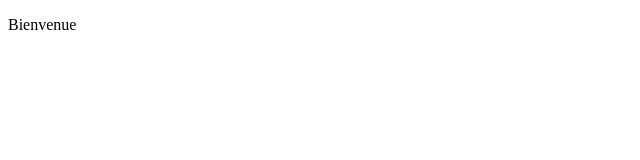
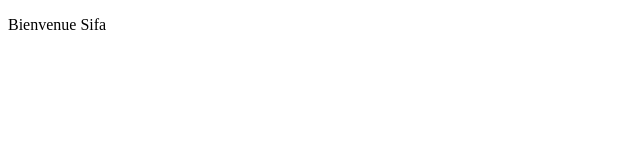
Before and after one commit to Irenee972/fichier_final, a plain HTML site: page index.html in a window 1280 px wide. Shown: the full height of the page, 0-640 px from the left. Drawn offline with Linux system fonts and the light colour scheme.

Commit message:
dnjsd
qsqsq

```diff
--- a/index.html
+++ b/index.html
@@ -6,6 +6,6 @@
     <title>Accueil</title>
 </head>
 <body>
-  <p>Bienvenue</p>
+  <p>Bienvenue Sifa</p>
 </body>
 </html>
```
